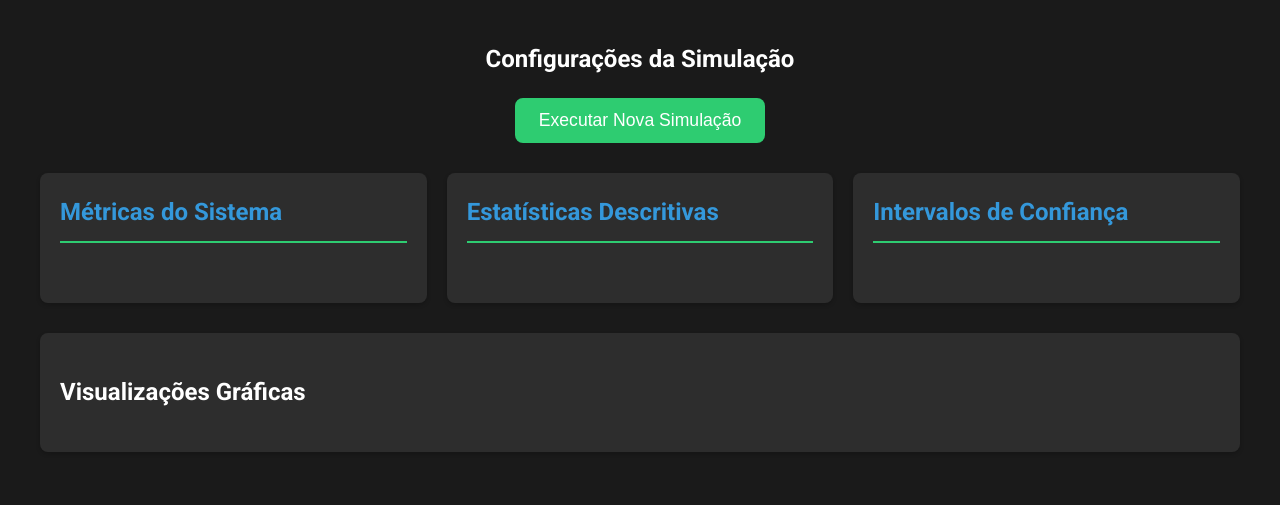
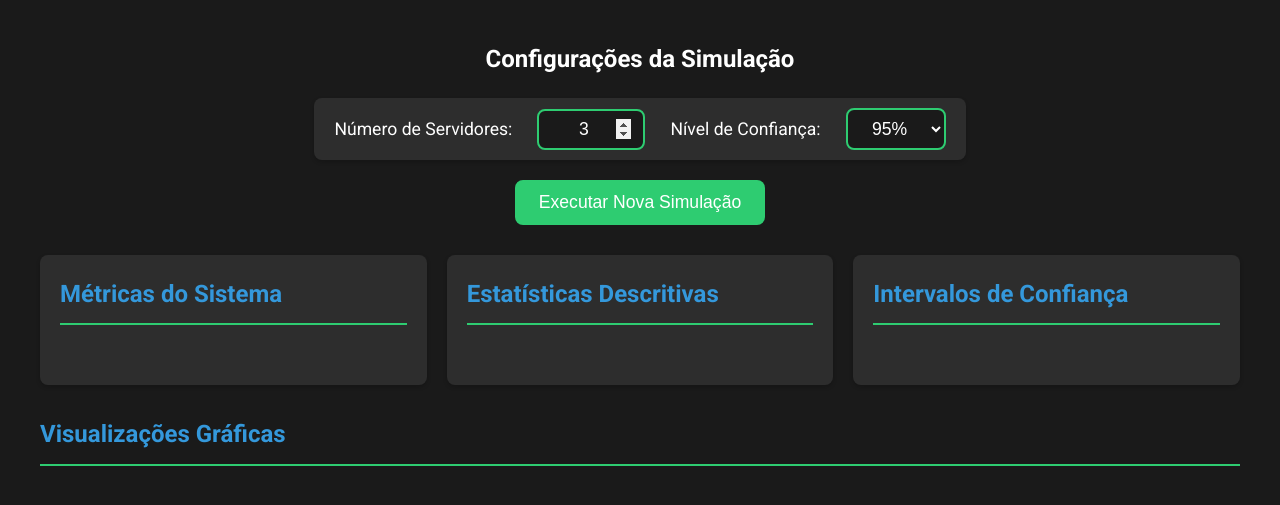
Before and after one commit to gscarabeli/fila-mmc-projeto, a Flask app: page / in a window 1280 px wide. Shown: the part 173-678 px from the top of the page. Run offline with Flask 3, Linux system fonts and the light colour scheme.

Commit message:
Atualização dos Gráficos, do Readme, cria o input do nível de confiança e do número do servidores

```diff
--- a/main.py
+++ b/main.py
@@ -1,16 +1,15 @@
 from simulacao_filas import SimuladorFilas
 from analise_estatistica import AnalisadorEstatistico
-from flask import Flask, render_template, jsonify, send_from_directory
+from flask import Flask, render_template, jsonify, send_from_directory, request
 
 app = Flask(__name__)
 
-def main():
+def main(num_servidores=3, nivel_confianca=0.95):
     # Configurações da simulação
-    NUM_SERVIDORES = 3 #TODO: colocar como input do usuário
     ARQUIVO_DADOS = 'assets/dados_atendimento.csv'
 
     # Executar simulação
-    simulador = SimuladorFilas(NUM_SERVIDORES, ARQUIVO_DADOS)
+    simulador = SimuladorFilas(num_servidores, ARQUIVO_DADOS)
     simulador.simular()
     metricas = simulador.calcular_metricas()
     simulador.gerar_graficos()
@@ -19,7 +18,7 @@ def main():
     analisador = AnalisadorEstatistico(ARQUIVO_DADOS)
     estatisticas = analisador.calcular_estatisticas_descritivas()
     analisador.gerar_visualizacoes()
-    intervalos_confianca = analisador.calcular_intervalos_confianca()
+    intervalos_confianca = analisador.calcular_intervalos_confianca(nivel_confianca)
 
     return metricas, estatisticas, intervalos_confianca
 
@@ -27,9 +26,11 @@ def main():
 def index():
     return render_template('index.html')
 
-@app.route('/simular')
+@app.route('/simular', methods=['POST'])
 def simular():
-    metricas, estatisticas, intervalos_confianca = main()
+    num_servidores = request.json.get('numServidores', 3)
+    nivel_confianca = request.json.get('nivelConfianca', 0.95)
+    metricas, estatisticas, intervalos_confianca = main(num_servidores, nivel_confianca)
     return jsonify({
         'metricas': metricas,
         'estatisticas': estatisticas,
--- a/static/css/style.css
+++ b/static/css/style.css
@@ -50,6 +50,66 @@ body {
     text-align: center;
 }
 
+.config-input {
+    margin-bottom: 20px;
+    text-align: center;
+}
+
+.input-group {
+    display: inline-flex;
+    align-items: center;
+    gap: 25px;
+    background-color: var(--card-background);
+    padding: 10px 20px;
+    border-radius: var(--border-radius);
+    box-shadow: var(--shadow);
+}
+
+.input-group label {
+    color: white;
+    font-size: 1.1em;
+}
+
+.input-group input[type="number"] {
+    width: 80px;
+    padding: 8px 12px;
+    border: 2px solid var(--secondary-color);
+    border-radius: var(--border-radius);
+    background-color: var(--background-color);
+    color: white;
+    font-size: 1.1em;
+    text-align: center;
+    outline: none;
+    transition: border-color 0.3s ease;
+}
+
+.input-group input[type="number"]:focus {
+    border-color: var(--primary-color);
+}
+
+.input-group input[type="number"]::-webkit-inner-spin-button,
+.input-group input[type="number"]::-webkit-outer-spin-button {
+    opacity: 1;
+}
+
+.select-styled {
+    width: 100px;
+    padding: 8px 12px;
+    border: 2px solid var(--secondary-color);
+    border-radius: var(--border-radius);
+    background-color: var(--background-color);
+    color: white;
+    font-size: 1.1em;
+    text-align: center;
+    outline: none;
+    transition: border-color 0.3s ease;
+    cursor: pointer;
+}
+
+.select-styled:focus {
+    border-color: var(--primary-color);
+}
+
 .btn-primary {
     background-color: var(--secondary-color);
     color: white;
@@ -91,32 +151,73 @@ body {
 }
 
 .graphics-container {
-    background-color: var(--card-background);
-    padding: 20px;
-    border-radius: var(--border-radius);
-    box-shadow: var(--shadow);
+    display: flex;
+    flex-direction: column;
+    gap: 30px;
     margin-top: 30px;
 }
 
+.graphics-container > h2 {
+    color: var(--primary-color);
+    margin: 0;
+    padding-bottom: 10px;
+    border-bottom: 2px solid var(--secondary-color);
+}
+
+.graphics-section {
+    background-color: var(--card-background);
+    padding: 25px;
+    border-radius: var(--border-radius);
+    box-shadow: var(--shadow);
+}
+
+.graphics-section h2 {
+    color: var(--primary-color);
+    margin: 0 0 20px 0;
+    padding-bottom: 10px;
+    border-bottom: 2px solid var(--secondary-color);
+}
+
 .graphics-grid {
-    display: grid;
-    grid-template-columns: 1fr;  /* Mudando para uma coluna */
-    gap: 30px;
+    display: flex;
+    flex-direction: column;
+    gap: 40px;
     margin-top: 20px;
 }
 
-.graphic-card {
+.graphic-section {
     background-color: var(--card-background);
     padding: 20px;
     border-radius: var(--border-radius);
     box-shadow: var(--shadow);
 }
 
+.graphic-section h2 {
+    color: var(--primary-color);
+    margin-bottom: 20px;
+    padding-bottom: 10px;
+    border-bottom: 2px solid var(--secondary-color);
+}
+
+.graphic-card {
+    margin-bottom: 30px;
+}
+
+.graphic-card:last-child {
+    margin-bottom: 0;
+}
+
+.graphic-card h3 {
+    color: var(--secondary-color);
+    margin-bottom: 15px;
+    text-align: center;
+}
+
 .graph-image {
     width: 100%;
     height: auto;
     border-radius: var(--border-radius);
-    max-height: 500px;  /* Altura máxima aumentada */
+    max-height: 500px;
     object-fit: contain;
 }
 
--- a/static/js/main.js
+++ b/static/js/main.js
@@ -9,9 +9,18 @@ document.addEventListener('DOMContentLoaded', function() {
             graphicsGrid.style.display = 'none';
             loading.style.display = 'block';
             btnSimular.disabled = true;
-            btnSimular.style.opacity = '0.7';
-
-            const response = await fetch('/simular');
+            btnSimular.style.opacity = '0.7';            const numServidores = document.getElementById('numServidores').value;
+            const nivelConfianca = document.getElementById('nivelConfianca').value;
+            const response = await fetch('/simular', {
+                method: 'POST',
+                headers: {
+                    'Content-Type': 'application/json'
+                },
+                body: JSON.stringify({
+                    numServidores: parseInt(numServidores),
+                    nivelConfianca: parseFloat(nivelConfianca)
+                })
+            });
             const data = await response.json();
 
             // Atualizar métricas
@@ -24,19 +33,18 @@ document.addEventListener('DOMContentLoaded', function() {
 
             // Atualizar intervalos de confiança
             const intervalosDiv = document.getElementById('intervalos');
-            intervalosDiv.innerHTML = formatarIntervalos(data.intervalos_confianca);
-
-            // Atualizar imagens
+            intervalosDiv.innerHTML = formatarIntervalos(data.intervalos_confianca);            // Atualizar imagens com um pequeno delay para garantir geração
+            setTimeout(() => {
                 const timestamp = new Date().getTime();
                 document.getElementById('graficos-simulacao').src = '/assets/graficos_simulacao.png?' + timestamp;
-            document.getElementById('graficos-estatisticos').src = '/assets/graficos_estatisticos.png?' + timestamp;
+                document.getElementById('histogramas-estatisticos').src = '/assets/histogramas_estatisticos.png?' + timestamp;
+                document.getElementById('boxplot-estatistico').src = '/assets/boxplot_estatistico.png?' + timestamp;
 
                 // Mostrar gráficos após carregar as imagens
                 graphicsGrid.style.display = 'grid';
+            }, 500);
 
-        } catch (error) {
-            console.error('Erro ao executar simulação:', error);
-            alert('Erro ao executar simulação. Verifique o console para mais detalhes.');
+        } catch (error) {            alert('Erro ao executar simulação. Por favor, tente novamente.');
         } finally {
             // Esconder loading e reabilitar botão
             loading.style.display = 'none';
@@ -49,7 +57,7 @@ document.addEventListener('DOMContentLoaded', function() {
 function formatarMetricas(metricas) {
     const ordem = ['P0', 'P_espera', 'Lq', 'Wq', 'W', 'L'];
     return ordem
-        .map(chave => `<p><strong>${chave}:</strong> ${metricas[chave].toFixed(2)}</p>`)
+        .map(chave => `<p><strong>${chave}:</strong> ${metricas[chave].toFixed(2).replace('.', ',')}</p>`)
         .join('');
 }
 
@@ -57,23 +65,41 @@ function formatarEstatisticas(estatisticas) {
     const ordem = ['Média', 'Mediana', 'Moda', 'Variância', 'Desvio Padrão'];
     let html = '';
 
-    for (const [titulo, valores] of Object.entries(estatisticas)) {
-        html += `<h3>${titulo}</h3>`;
+    // Ordem específica dos títulos
+    const titulosOrdenados = [
+        'Tempo entre Chegadas:',
+        'Tempo de Atendimento:'
+    ];
+
+    for (const titulo of titulosOrdenados) {
+        if (titulo in estatisticas) {
+            html += `<h3 style="color: #2ecc71">${titulo}</h3>`;
             html += '<div class="stats-values">';
             html += ordem
-            .map(metrica => `<p class="stat-item"><strong>${metrica}:</strong> <span class="value">${valores[metrica].toFixed(2)}</span></p>`)
+                .map(metrica => {
+                    const valor = estatisticas[titulo][metrica];
+                    const formattedValue = typeof valor === 'number' ? valor.toFixed(2).replace('.', ',') : valor;
+                    return `<p class="stat-item"><strong>${metrica}:</strong> <span class="value">${formattedValue}</span></p>`;
+                })
                 .join('');
             html += '</div>';
+        }
     }
 
     return html;
 }
 
 function formatarIntervalos(intervalos) {
-    return Object.entries(intervalos)
-        .map(([tipo, dados]) => `
-            <h4>${tipo}</h4>
-            <p><strong>Limite inferior:</strong> ${dados.inferior.toFixed(2)}</p>
-            <p><strong>Limite superior:</strong> ${dados.superior.toFixed(2)}</p>
-        `).join('');
+    // Ordem específica dos intervalos
+    const titulosOrdenados = [
+        'Tempo entre Chegadas:',
+        'Tempo de Atendimento:'
+    ];
+
+    return titulosOrdenados
+        .map(tipo => intervalos[tipo] ? `
+            <h3 style="color: #2ecc71">${tipo}</h3>
+            <p><strong>Limite inferior:</strong> ${intervalos[tipo].inferior.toFixed(2).replace('.', ',')}</p>
+            <p><strong>Limite superior:</strong> ${intervalos[tipo].superior.toFixed(2).replace('.', ',')}</p>
+        ` : '').join('');
 }
--- a/templates/index.html
+++ b/templates/index.html
@@ -1,9 +1,9 @@
 <!DOCTYPE html>
 <html lang="pt-BR">
-<head>
-    <meta charset="UTF-8">
+<head>    <meta charset="UTF-8">
     <meta name="viewport" content="width=device-width, initial-scale=1.0">
     <title>Simulador de Clínica de Vacinação</title>
+    <link rel="icon" type="image/x-icon" href="{{ url_for('static', filename='favicon.ico') }}">
     <link rel="stylesheet" href="{{ url_for('static', filename='css/style.css') }}">
     <link href="https://fonts.googleapis.com/css2?family=Roboto:wght@300;400;500;700&display=swap" rel="stylesheet">
 </head>
@@ -12,10 +12,19 @@
         <header class="header">
             <h1>Simulador de Clínica de Vacinação</h1>
             <p class="subtitle">Análise de Filas e Estatísticas</p>
-        </header>
-
-        <div class="config-panel">
-            <h2>Configurações da Simulação</h2>
+        </header>        <div class="config-panel">
+            <h2>Configurações da Simulação</h2>            <div class="config-input">
+                <div class="input-group">
+                    <label for="numServidores">Número de Servidores:</label>
+                    <input type="number" id="numServidores" min="1" value="3">
+                    <label for="nivelConfianca">Nível de Confiança:</label>
+                    <select id="nivelConfianca" class="select-styled">
+                        <option value="0.90">90%</option>
+                        <option value="0.95" selected>95%</option>
+                        <option value="0.99">99%</option>
+                    </select>
+                </div>
+            </div>
             <button id="btnSimular" class="btn-primary">Executar Nova Simulação</button>
             <div id="loading" class="loading-container" style="display: none;">
                 <p class="loading-text">Executando simulação...</p>
@@ -41,13 +50,24 @@
         </div>
 
         <div class="graphics-container">
-            <h2>Visualizações Gráficas</h2>
-            <div class="graphics-grid" style="display: none;" id="graphics-grid">
-                <div class="graphic-card">
-                    <img id="graficos-simulacao" src="" alt="Gráficos da Simulação" class="graph-image">
+            <h2>Visualizações Gráficas</h2>            <div class="graphics-grid" style="display: none;" id="graphics-grid">
+                <div class="graphic-section">
+                    <h2>Gráficos da Simulação</h2>
+                    <div class="graphic-card">
+                        <img id="graficos-simulacao" src="" alt="Gráficos da Simulação" class="graph-image">
+                    </div>
                 </div>
-                <div class="graphic-card">
-                    <img id="graficos-estatisticos" src="" alt="Gráficos Estatísticos" class="graph-image">
+
+                <div class="graphic-section">
+                    <h2>Análise Estatística</h2>
+                    <div class="graphic-card">
+                        <h3>Distribuição dos Tempos</h3>
+                        <img id="histogramas-estatisticos" src="" alt="Histogramas Estatísticos" class="graph-image">
+                    </div>
+                    <div class="graphic-card">
+                        <h3>Análise Comparativa</h3>
+                        <img id="boxplot-estatistico" src="" alt="Boxplot Estatístico" class="graph-image">
+                    </div>
                 </div>
             </div>
         </div>
```
Also changed, not shown: analise_estatistica.py (+45 -33 lines), assets/dados_atendimento.csv (+20 -0 lines), simulacao_filas.py (+38 -10 lines), README.md, assets/boxplot_comparativo.png (added), assets/boxplot_estatistico.png (added), assets/graficos_estatisticos.png, assets/graficos_simulacao.png, assets/histograma_atendimento.png (added), assets/histograma_chegadas.png (added), assets/histogramas_estatisticos.png (added), static/favicon.ico (added). Lines whose indentation alone changed are shown as unchanged.
